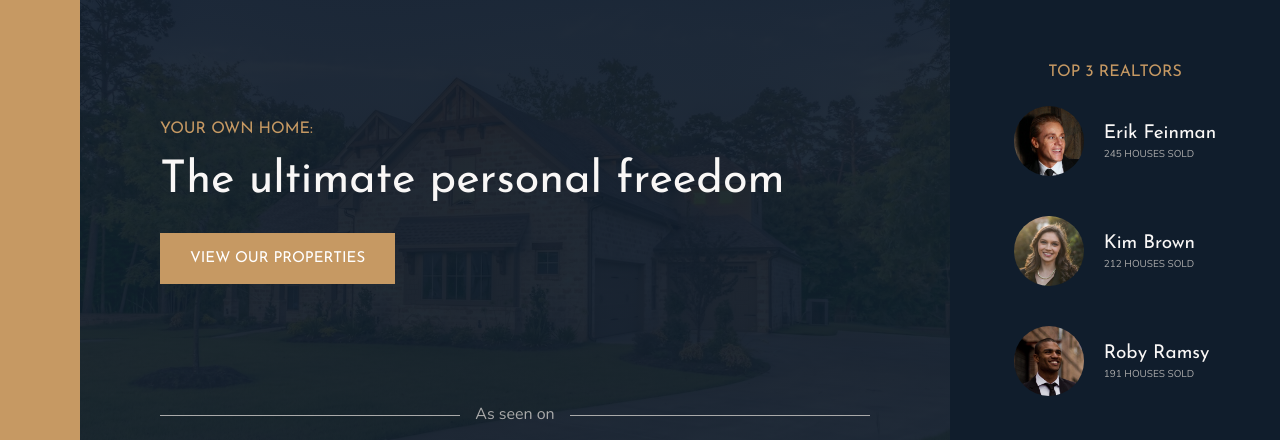
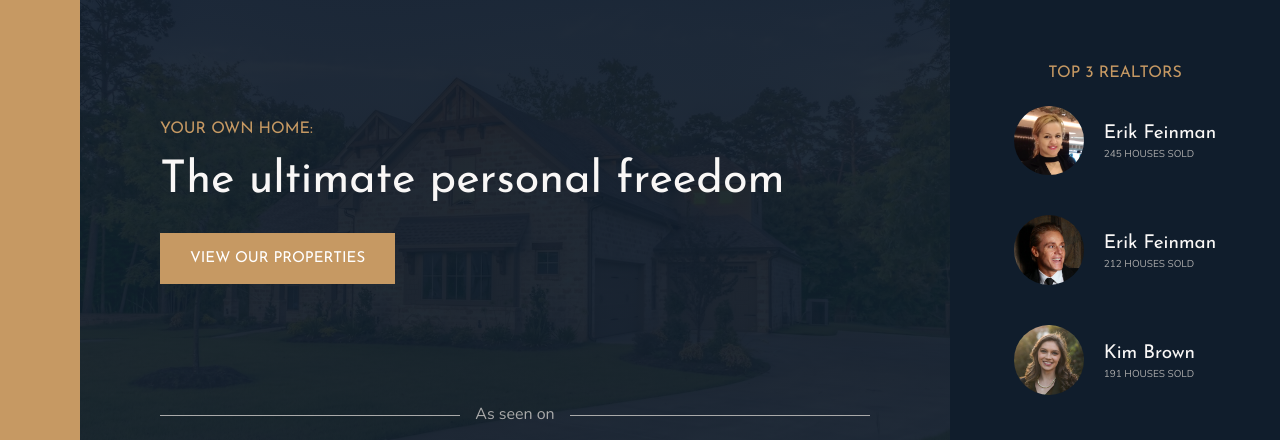
Before and after one commit to Borche/Nexter, a website: page index.html in a window 1280 px wide. Shown: the part 92-532 px from the top of the page. Drawn offline with nearby package versions, Linux system fonts and the light colour scheme.

Commit message:
Changed the realtors pictures a little for fun

```diff
--- a/index.html
+++ b/index.html
@@ -36,7 +36,7 @@
     <div class="realtors">
         <h3 class="heading-3">Top 3 Realtors</h3>
         <div class="realtors__list">
-            <img src="img/realtor-1.jpeg" alt="Realtor 1" class="realtors__img">
+            <img src="img/realtor-4.png" alt="Realtor 1" class="realtors__img">
             <div class="realtors__details">
                 <h4 class="heading-4 heading-4--light">
                     Erik Feinman
@@ -44,18 +44,18 @@
                 <p class="realtors__sold">245 houses sold</p>
             </div>
 
-            <img src="img/realtor-2.jpeg" alt="Realtor 2" class="realtors__img">
+            <img src="img/realtor-1.jpeg" alt="Realtor 2" class="realtors__img">
             <div class="realtors__details">
                 <h4 class="heading-4 heading-4--light">
-                    Kim Brown
+                    Erik Feinman
                 </h4>
                 <p class="realtors__sold">212 houses sold</p>
             </div>
 
-            <img src="img/realtor-3.jpeg" alt="Realtor 3" class="realtors__img">
+            <img src="img/realtor-2.jpeg" alt="Realtor 3" class="realtors__img">
             <div class="realtors__details">
                 <h4 class="heading-4 heading-4--light">
-                    Roby Ramsy
+                    Kim Brown
                 </h4>
                 <p class="realtors__sold">191 houses sold</p>
             </div>
```
Also changed, not shown: img/realtor-4.png (added).
